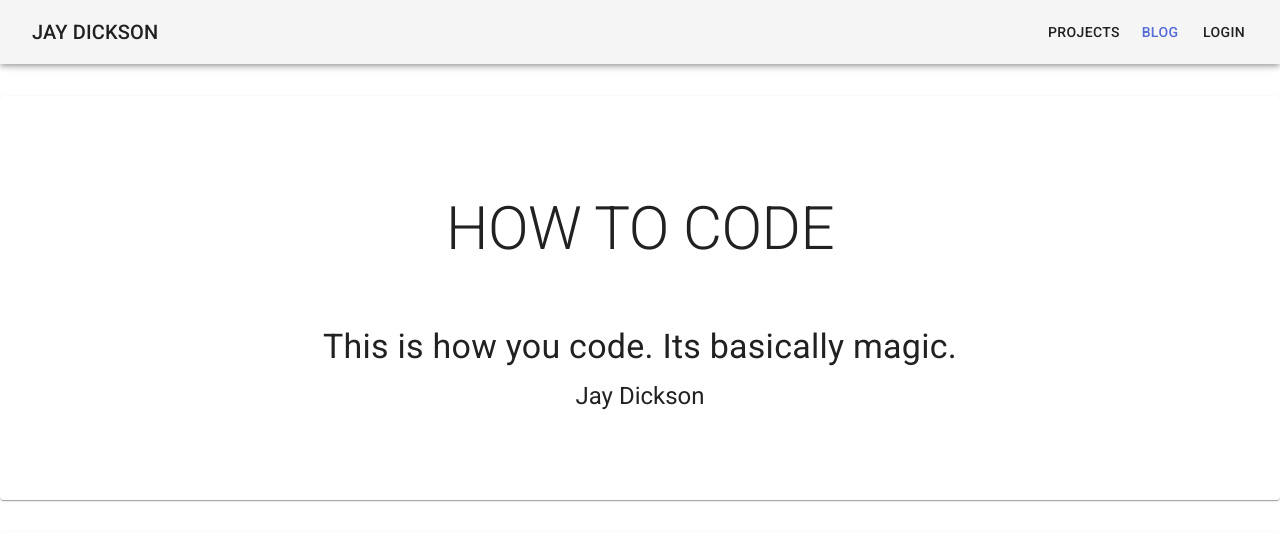
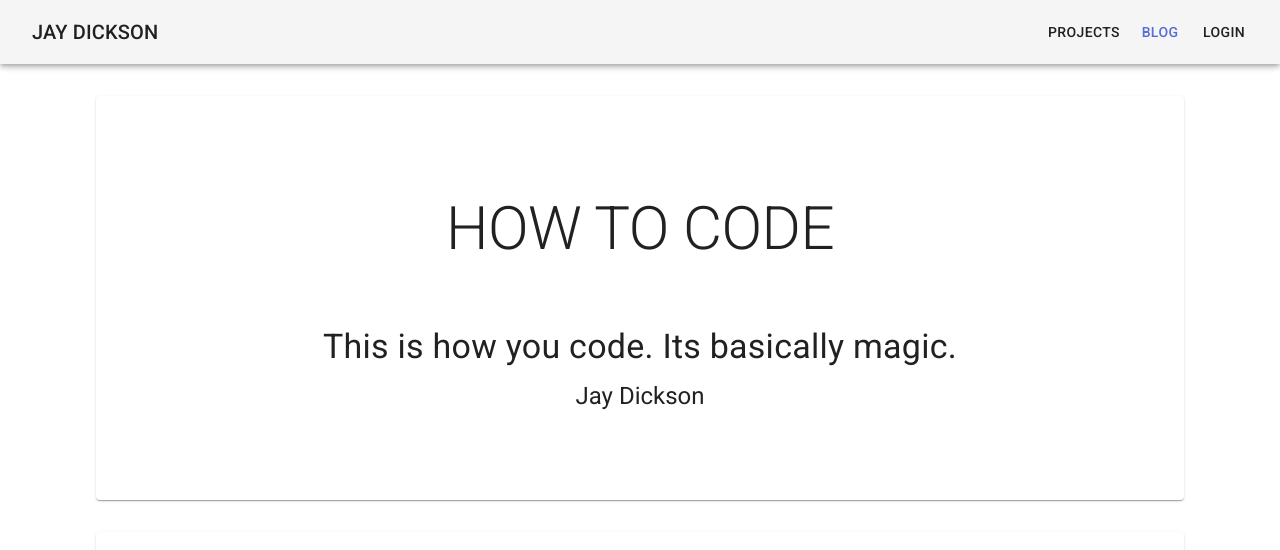
Before and after one commit to jaydickson02/Website, a Next.js app: page /blog in a window 1280 px wide. Shown: the top 550 px of the page. Built offline with nearby package versions, Linux system fonts and the light colour scheme.

Commit message:
Minor tweaks

```diff
--- a/components/blog/postSummary.js
+++ b/components/blog/postSummary.js
@@ -11,8 +11,8 @@ import { makeStyles } from '@material-ui/core/styles';
 
 const useStyles = makeStyles(theme => ({
     root: {
-      padding: theme.spacing(10, 2),
-
+        padding: theme.spacing(10, 2),
+        margin: theme.spacing(0,12)
     },
   }));
 
--- a/components/navbar.js
+++ b/components/navbar.js
@@ -67,7 +67,9 @@ export default function ButtonAppBar(props) { //Pass fixed or static to props
           <Link href="/blog">
             <Button color={blogColour}>Blog</Button>
           </Link>
+          <Link href="/login">
           <Button color="inherit">Login</Button>
+          </Link>
         </Toolbar>
       </AppBar>
     <Box className={classes.pad}></Box>
```
